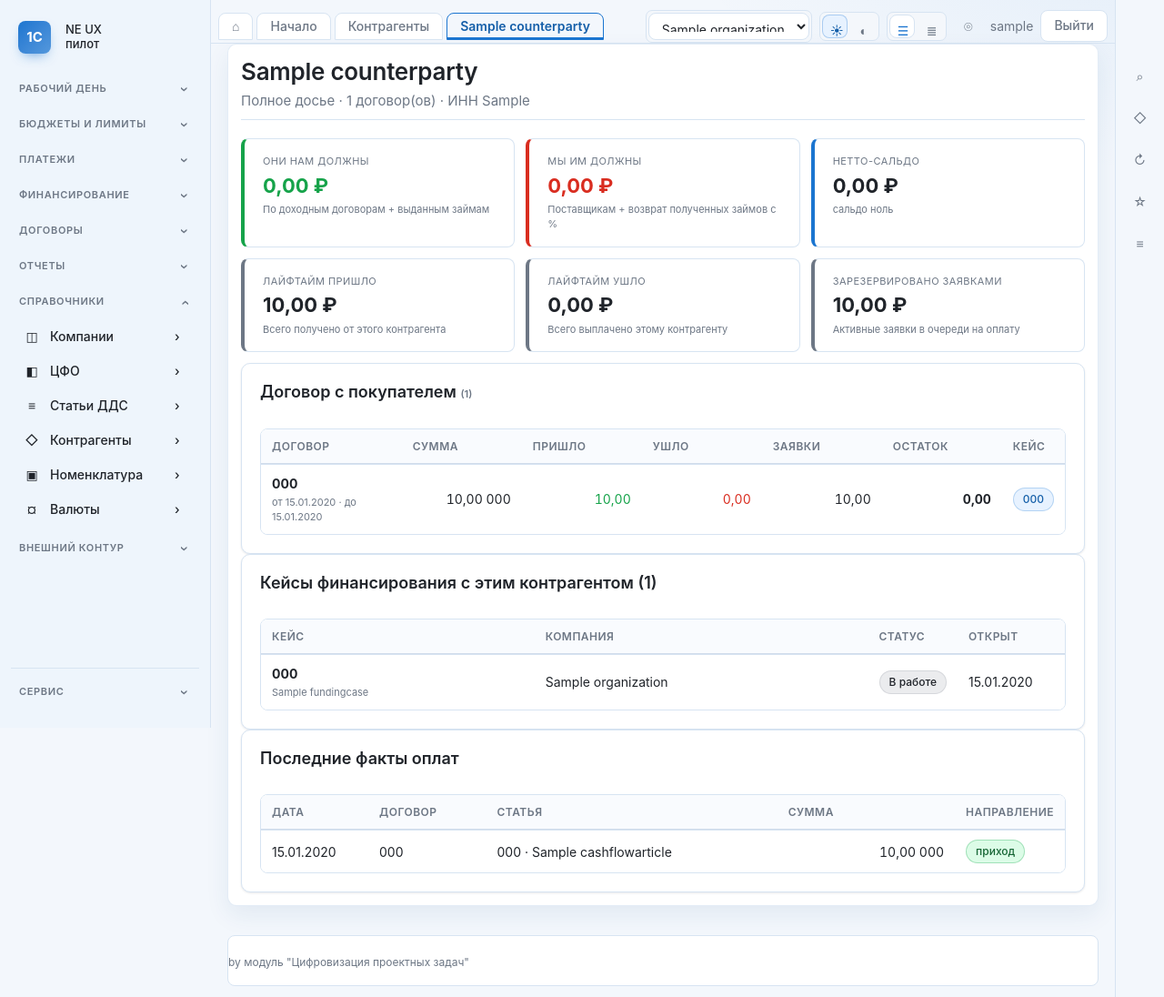
After one commit to vldsmelov/neux1c, a Django app: page /nsi/counterparties/1/360/ in a window 1280 px wide. The commit adds this page. Shown: the whole page at 91% size. Run offline with Django 5.2, Linux system fonts and the light colour scheme; a user stored in the database is signed in; data comes from the database, SQL or seed files in the repository; tables that the repository leaves empty hold one stand-in row (values such as "Sample post"); data that the repository does not hold is empty; parts of the project's set-up code (start-up, migrations or seed data) failed here and were passed over.

Commit message:
feat(nsi): Counterparty 360° — полное досье контрагента в одной карточке
То что финансист обычно собирает руками из 5 разных журналов
(договоры / факты / заявки / кейсы / сальдо) — теперь на одном
экране при клике на «360°» в строке контрагента в НСИ.

Что показывает:
* Headline-плашки: «Они нам должны» / «Мы им должны» / «Нетто-сальдо»
  с динамической подсветкой (зелёный профицит / красный дефицит /
  синий ноль).
* Лайфтайм-метрики: всего получено, всего выплачено, зарезервировано
  активными заявками.
* Все договоры контрагента сгруппированные по типу (CUSTOMER /
  SUPPLIER / LOAN_RECEIVED / LOAN_GIVEN) с inflow/outflow/requested/
  outstanding по каждому. Для договоров с кейсом — кликабельная
  ссылка на кейс.
* Список кейсов финансирования с участием контрагента.
* Топ-10 свежих фактов оплат.

Сервис core/services/counterparty_360.py:
* build_counterparty_overview() собирает всё одним запросом с
  prefetch_related; вычисляет outstanding по типу договора
  (CUSTOMER: amount-inflow, SUPPLIER: amount-outflow-requested,
  LOAN: с учётом расчётных процентов).

UI:
* /nsi/counterparties/<id>/360/ — новая страница.
* На странице справочника «Контрагенты» в action-колонке добавлена
  кнопка «360°» (только для этого справочника, через directory_key
  условие).
* CSS .cp360-headline + .cp360-cell с цветовой семантикой
  (positive/negative/net-success/net-danger/flow).

Это уникальная для класса 1С УХ-аналогов функция — открыл карточку
контрагента и сразу видишь его полную финансовую историю.

157 тестов остаются зелёные, ruff чистый.

Co-Authored-By: Claude Opus 4.7 <noreply@anthropic.com>

```diff
--- a/config/urls.py
+++ b/config/urls.py
@@ -23,6 +23,7 @@ from core.views import (
     instruction_asset,
     limit_adjustment_wizard,
     manager_dashboard,
+    counterparty_360,
     nsi_dashboard,
     nsi_directory,
     payment_fact_adjustment_wizard,
@@ -83,6 +84,7 @@ urlpatterns = [
     path("contracts/reservations/", contracts_reservations, name="contracts_reservations"),
     path("contracts/tree/", contracts_tree, name="contracts_tree"),
     path("nsi/", nsi_dashboard, name="nsi_dashboard"),
+    path("nsi/counterparties/<int:counterparty_id>/360/", counterparty_360, name="counterparty_360"),
     path("nsi/<str:directory>/", nsi_directory, name="nsi_directory"),
     path("external/accounting/", external_accounting, name="external_accounting"),
     path("external/accounting/payment-wizard/", external_payment_wizard, name="external_payment_wizard"),
--- a/core/static/css/screens.css
+++ b/core/static/css/screens.css
@@ -1464,3 +1464,32 @@ details[open] > .contract-register-summary::before { transform: rotate(90deg); }
     grid-template-columns: repeat(auto-fit, minmax(420px, 1fr));
     gap: var(--space-3);
 }
+
+/* --- Counterparty 360 view --- */
+.cp360-headline {
+    display: grid;
+    grid-template-columns: repeat(auto-fit, minmax(220px, 1fr));
+    gap: var(--space-3);
+    margin-bottom: var(--space-3);
+}
+.cp360-cell {
+    padding: 16px 20px;
+    background: var(--color-surface);
+    border: 1px solid var(--color-border);
+    border-radius: var(--radius-md);
+    border-left: 4px solid var(--color-border);
+}
+.cp360-label { font-size: var(--text-xs); color: var(--color-text-muted); text-transform: uppercase; letter-spacing: 0.04em; margin-bottom: 6px; }
+.cp360-value { font-size: 22px; font-weight: 700; color: var(--color-text); line-height: 1.1; }
+.cp360-sub { font-size: var(--text-xs); color: var(--color-text-muted); margin-top: 6px; }
+
+.cp360-positive { border-left-color: var(--color-success); }
+.cp360-positive .cp360-value { color: var(--color-success); }
+.cp360-negative { border-left-color: var(--color-danger); }
+.cp360-negative .cp360-value { color: var(--color-danger); }
+.cp360-flow { border-left-color: var(--color-text-muted); }
+.cp360-net-success { border-left-color: var(--color-success); background: linear-gradient(135deg, color-mix(in srgb, var(--color-success) 8%, var(--color-surface)) 0%, var(--color-surface) 70%); }
+.cp360-net-success .cp360-value { color: var(--color-success); }
+.cp360-net-danger { border-left-color: var(--color-danger); background: linear-gradient(135deg, color-mix(in srgb, var(--color-danger) 8%, var(--color-surface)) 0%, var(--color-surface) 70%); }
+.cp360-net-danger .cp360-value { color: var(--color-danger); }
+.cp360-net-info { border-left-color: var(--color-accent); }
--- a/core/views/__init__.py
+++ b/core/views/__init__.py
@@ -17,7 +17,7 @@ from .integrations import (  # noqa: F401
     integration_requests,
 )
 from .notifications import notification_follow, notifications  # noqa: F401
-from .nsi import nsi_dashboard, nsi_directory  # noqa: F401
+from .nsi import counterparty_360, nsi_dashboard, nsi_directory  # noqa: F401
 from .payments import (  # noqa: F401
     payment_fact_adjustment_wizard,
     payment_fact_history,
--- a/core/views/nsi.py
+++ b/core/views/nsi.py
@@ -521,6 +521,24 @@ def _import_nsi_csv(request, directory: str, config: dict, *, path: str) -> dict
     return {"created": created, "skipped": skipped, "errors": errors}
 
 
+@role_required(UserRole.ADMINISTRATOR, UserRole.ECONOMIST, UserRole.MANAGER)
+def counterparty_360(request, counterparty_id: int):
+    """Полное досье контрагента: всё что с ним связано в одной карточке."""
+    from ..services.counterparty_360 import build_counterparty_overview
+    counterparty = get_object_or_404(Counterparty, pk=counterparty_id)
+    overview = build_counterparty_overview(counterparty)
+    from ..models import ContractKind
+    return render(
+        request,
+        "core/counterparty_360.html",
+        {
+            "active_section": "nsi",
+            "overview": overview,
+            "kind_labels": dict(ContractKind.choices),
+        },
+    )
+
+
 def can_create_nsi(user) -> bool:
     """Public helper kept for any future callers; unused right now."""
     return any(has_model_permission(user, model, "add") for model in NSI_DIRECTORY_MODELS.values())
--- /dev/null
+++ b/templates/core/counterparty_360.html
@@ -0,0 +1,147 @@
+{% extends "core/base.html" %}
+{% load ui_format %}
+
+{% block title %}{{ overview.counterparty.name }} · 360° · NE UX{% endblock %}
+
+{% block tabs %}
+    <a class="app-tab" href="/nsi/counterparties/">Контрагенты</a>
+    <a class="app-tab is-active" href="{% url 'counterparty_360' overview.counterparty.id %}">{{ overview.counterparty.name|truncatechars:30 }}</a>
+{% endblock %}
+
+{% block content %}
+    <div class="app-page-head">
+        <div>
+            <h1 class="app-title">{{ overview.counterparty.name }}</h1>
+            <p class="app-subtitle">
+                Полное досье · {{ overview.contracts_count }} договор(ов){% if overview.counterparty.inn %} · ИНН {{ overview.counterparty.inn }}{% endif %}
+            </p>
+        </div>
+    </div>
+
+    <section class="cp360-headline">
+        <div class="cp360-cell cp360-positive">
+            <div class="cp360-label">Они нам должны</div>
+            <div class="cp360-value">{{ overview.they_owe_us|ru_number }} ₽</div>
+            <div class="cp360-sub">По доходным договорам + выданным займам</div>
+        </div>
+        <div class="cp360-cell cp360-negative">
+            <div class="cp360-label">Мы им должны</div>
+            <div class="cp360-value">{{ overview.we_owe_them|ru_number }} ₽</div>
+            <div class="cp360-sub">Поставщикам + возврат полученных займов с %</div>
+        </div>
+        <div class="cp360-cell cp360-net cp360-net-{{ overview.net_tone }}">
+            <div class="cp360-label">Нетто-сальдо</div>
+            <div class="cp360-value">{% if overview.net > 0 %}+{% endif %}{{ overview.net|ru_number }} ₽</div>
+            <div class="cp360-sub">{{ overview.net_label }}</div>
+        </div>
+    </section>
+
+    <section class="cp360-headline">
+        <div class="cp360-cell cp360-flow">
+            <div class="cp360-label">Лайфтайм пришло</div>
+            <div class="cp360-value">{{ overview.lifetime_inflow|ru_number }} ₽</div>
+            <div class="cp360-sub">Всего получено от этого контрагента</div>
+        </div>
+        <div class="cp360-cell cp360-flow">
+            <div class="cp360-label">Лайфтайм ушло</div>
+            <div class="cp360-value">{{ overview.lifetime_outflow|ru_number }} ₽</div>
+            <div class="cp360-sub">Всего выплачено этому контрагенту</div>
+        </div>
+        <div class="cp360-cell cp360-flow">
+            <div class="cp360-label">Зарезервировано заявками</div>
+            <div class="cp360-value">{{ overview.requested_total|ru_number }} ₽</div>
+            <div class="cp360-sub">Активные заявки в очереди на оплату</div>
+        </div>
+    </section>
+
+    {% for kind, label in kind_labels.items %}
+        {% with summaries=overview.contracts_by_kind|dict_get:kind %}
+        {% if summaries %}
+            <section class="data-panel stack">
+                <h2 class="section-title">{{ label }} <span class="cell-secondary">({{ summaries|length }})</span></h2>
+                <div class="data-table-wrap desktop-scroll">
+                    <table class="data-table data-table-narrow">
+                        <thead>
+                            <tr>
+                                <th>Договор</th>
+                                <th class="table-col-number">Сумма</th>
+                                <th class="table-col-number">Пришло</th>
+                                <th class="table-col-number">Ушло</th>
+                                <th class="table-col-number">Заявки</th>
+                                <th class="table-col-number">Остаток</th>
+                                <th>Кейс</th>
+                            </tr>
+                        </thead>
+                        <tbody>
+                            {% for cs in summaries %}
+                                <tr>
+                                    <td>
+                                        <strong>{{ cs.contract.number }}</strong>
+                                        <div class="cell-secondary">от {{ cs.contract.date|date:"d.m.Y" }}{% if cs.contract.maturity_date %} · до {{ cs.contract.maturity_date|date:"d.m.Y" }}{% endif %}</div>
+                                    </td>
+                                    <td class="table-col-number">{{ cs.contract.amount|ru_number }} {{ cs.contract.currency.code }}</td>
+                                    <td class="table-col-number text-success">{{ cs.inflow|ru_number }}</td>
+                                    <td class="table-col-number text-danger">{{ cs.outflow|ru_number }}</td>
+                                    <td class="table-col-number">{{ cs.requested|ru_number }}</td>
+                                    <td class="table-col-number"><strong>{{ cs.outstanding|ru_number }}</strong></td>
+                                    <td>
+                                        {% if cs.contract.funding_case %}
+                                            <a href="{% url 'funding_case_detail' cs.contract.funding_case.id %}" class="badge badge-info">{{ cs.contract.funding_case.code }}</a>
+                                        {% else %}—{% endif %}
+                                    </td>
+                                </tr>
+                            {% endfor %}
+                        </tbody>
+                    </table>
+                </div>
+            </section>
+        {% endif %}
+        {% endwith %}
+    {% endfor %}
+
+    {% if overview.related_cases %}
+        <section class="data-panel stack">
+            <h2 class="section-title">Кейсы финансирования с этим контрагентом ({{ overview.related_cases|length }})</h2>
+            <div class="data-table-wrap desktop-scroll">
+                <table class="data-table data-table-narrow">
+                    <thead><tr><th>Кейс</th><th>Компания</th><th class="table-col-short">Статус</th><th class="table-col-date">Открыт</th></tr></thead>
+                    <tbody>
+                        {% for c in overview.related_cases %}
+                            <tr>
+                                <td>
+                                    <a href="{% url 'funding_case_detail' c.id %}"><strong>{{ c.code }}</strong></a>
+                                    <div class="cell-secondary">{{ c.name|truncatechars:60 }}</div>
+                                </td>
+                                <td>{{ c.organization.name }}</td>
+                                <td class="table-col-short"><span class="badge">{{ c.get_status_display }}</span></td>
+                                <td class="table-col-date">{{ c.opened_at|date:"d.m.Y" }}</td>
+                            </tr>
+                        {% endfor %}
+                    </tbody>
+                </table>
+            </div>
+        </section>
+    {% endif %}
+
+    {% if overview.recent_facts %}
+        <section class="data-panel stack">
+            <h2 class="section-title">Последние факты оплат</h2>
+            <div class="data-table-wrap desktop-scroll">
+                <table class="data-table data-table-narrow">
+                    <thead><tr><th class="table-col-date">Дата</th><th>Договор</th><th>Статья</th><th class="table-col-number">Сумма</th><th class="table-col-short">Направление</th></tr></thead>
+                    <tbody>
+                        {% for f in overview.recent_facts %}
+                            <tr>
+                                <td class="table-col-date">{{ f.date|date:"d.m.Y" }}</td>
+                                <td>{{ f.contract.number }}</td>
+                                <td>{{ f.article.code }} · {{ f.article.name|truncatechars:30 }}</td>
+                                <td class="table-col-number">{{ f.amount|ru_number }} {{ f.currency.code }}</td>
+                                <td class="table-col-short">{% if f.direction == "inflow" %}<span class="badge badge-success">приход</span>{% else %}<span class="badge badge-danger">расход</span>{% endif %}</td>
+                            </tr>
+                        {% endfor %}
+                    </tbody>
+                </table>
+            </div>
+        </section>
+    {% endif %}
+{% endblock %}
--- a/templates/core/nsi_directory.html
+++ b/templates/core/nsi_directory.html
@@ -169,6 +169,9 @@
                                 {% if can_update_nsi or can_delete_nsi %}
                                     <td class="table-col-actions">
                                         <div class="inline-form-row">
+                                            {% if directory_key == "counterparties" %}
+                                                <a class="command-button is-sm" href="{% url 'counterparty_360' row.id %}" title="Полное досье контрагента: договоры, движения, сальдо, кейсы">360°</a>
+                                            {% endif %}
                                             {% if can_update_nsi %}
                                                 <button class="command-button" type="submit" form="nsi-edit-{{ row.id }}">Сохранить</button>
                                             {% endif %}
```
Also changed, not shown: core/services/counterparty_360.py (added, +147 -0 lines).
